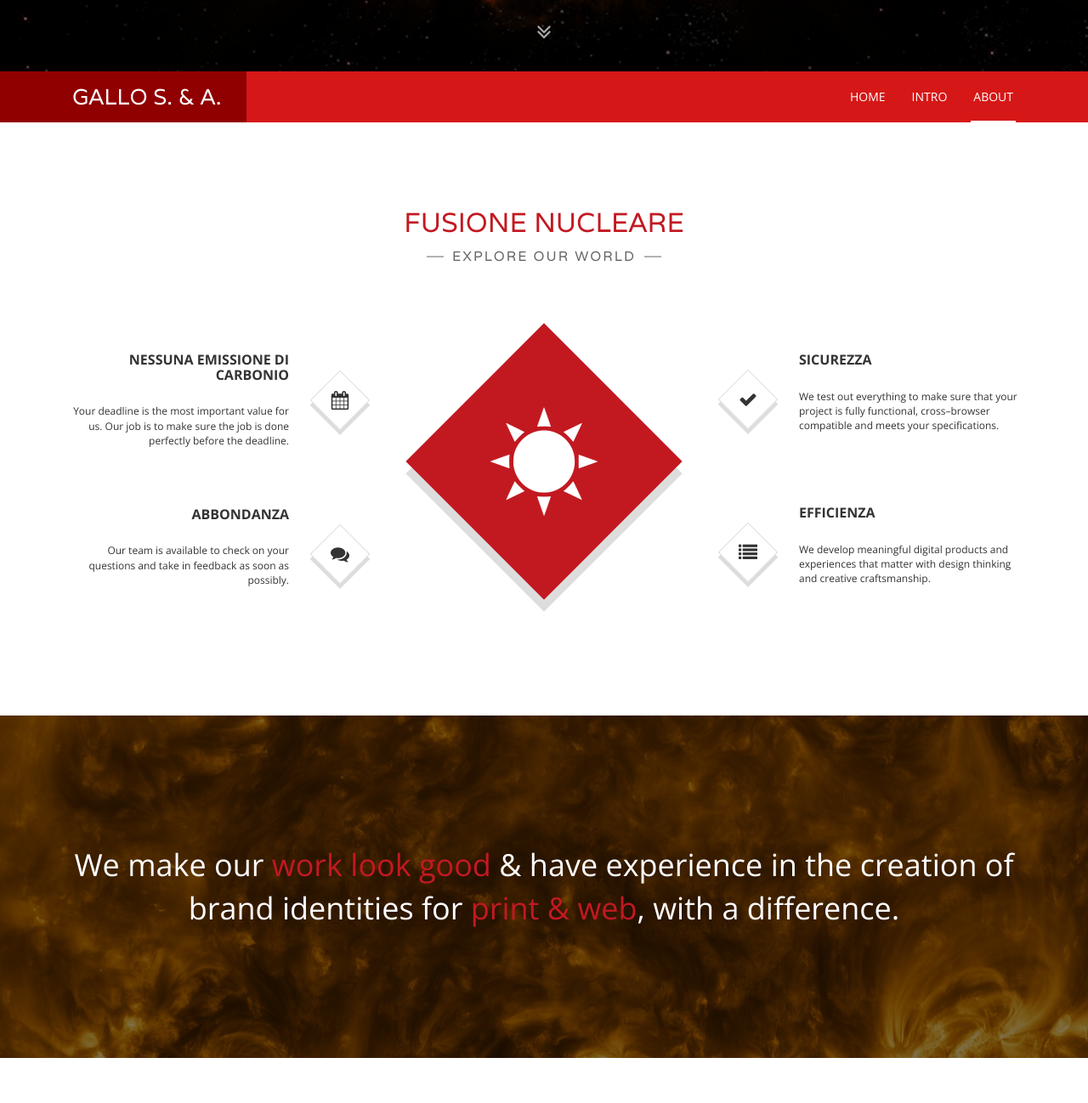
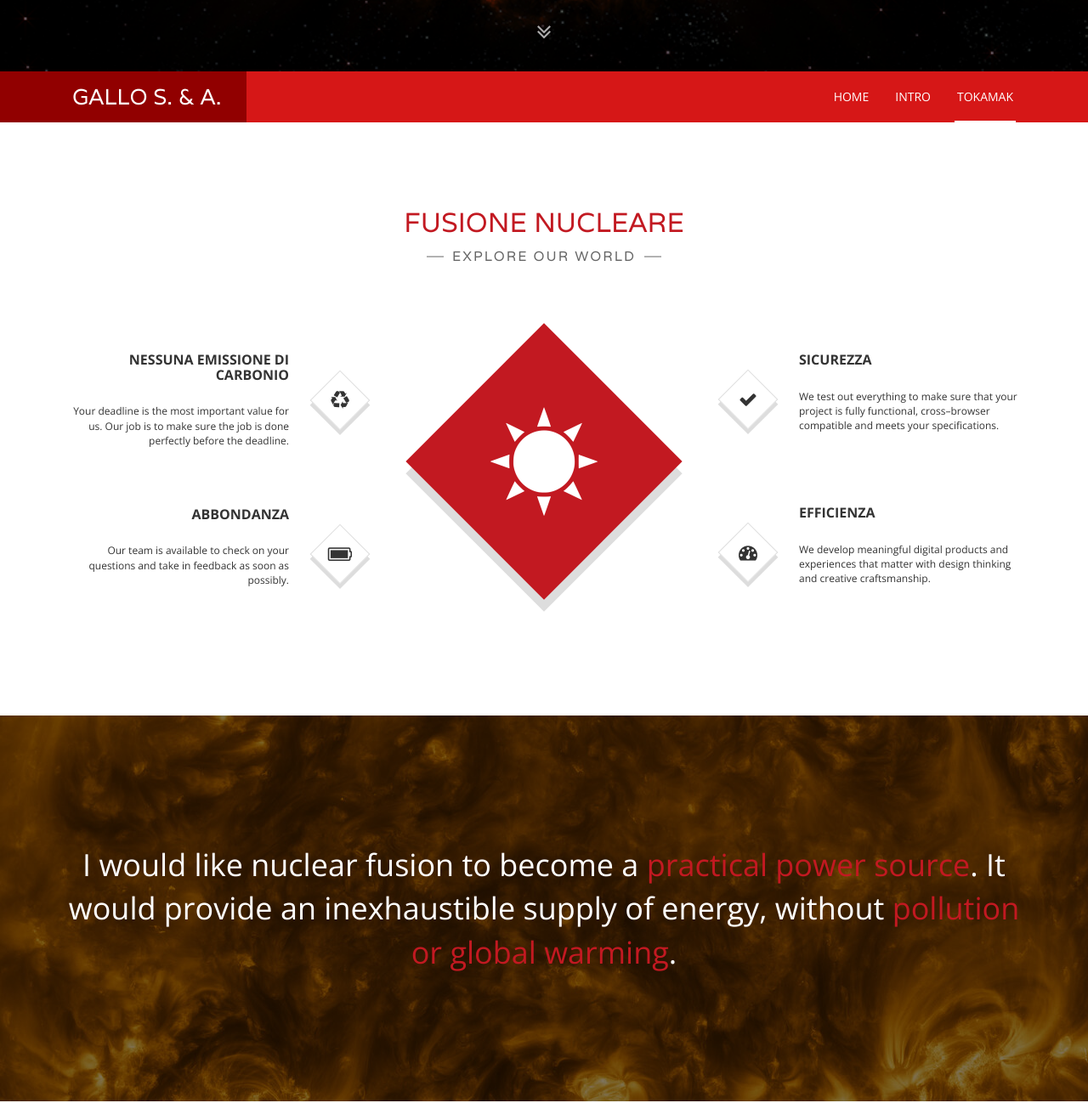
Before and after one commit to SimCodDev/Nuclear-Fusion, a plain HTML site: page index.html in a window 1280 px wide. Shown: the part 716-2014 px from the top of the page at 85% size. Drawn offline with nearby package versions, Linux system fonts and the light colour scheme.

Commit message:
Add files via upload

```diff
--- a/index.html
+++ b/index.html
@@ -56,6 +56,7 @@
     <!-- Hero Section, Background Image change in css -->
     <div id="top" class="hero background-overlay">
 
+
         <!-- Name & Description -->
         <div class="hero-content">
             <h1>Il Sole sulla Terra</h1>
@@ -97,7 +98,7 @@
 
                         <li class="page-scroll"><a href="#top">Home</a></li>
                         <li class="page-scroll"><a href="#intro">Intro</a></li>
-                        <li class="page-scroll"><a href="#about">About</a></li>
+                        <li class="page-scroll"><a href="#tokamak">Tokamak</a></li>
 
 
                     </ul><!-- /.navbar-nav -->
@@ -120,14 +121,14 @@
 					<div class="col-sm-4">
 						<div class="main-service text-right">
 							<div class="rectangle">
-								<i class="fa fa-calendar" aria-hidden="true"></i>
+								<i class="fa fa-recycle" aria-hidden="true"></i>
 							</div><!-- /.rectangle -->
 							<h3>Nessuna Emissione di Carbonio</h3>
 							<p>Your deadline is the most important value for us. Our job is to make sure the job is done perfectly before the deadline.</p>
 						</div><!-- /.main-service -->
                         <div class="main-service text-right">
                             <div class="rectangle">
-                                <i class="fa fa-comments" aria-hidden="true"></i>
+                                <i class="fa fa-battery-4" aria-hidden="true"></i>
                             </div>
                             <h3>Abbondanza</h3>
                             <p>Our team is available to check on your questions and take in feedback as soon as possibly.</p>
@@ -148,7 +149,7 @@
                         </div><!-- /.main-service -->
 						<div class="main-service text-left">
 							<div class="rectangle">
-								<i class="fa fa-list" aria-hidden="true"></i>
+								<i class="fa fa-dashboard" aria-hidden="true"></i>
 							</div><!-- /.rectangle -->
 							<h3>Efficienza</h3>
 							<p>We develop meaningful digital products and experiences that matter with design thinking and creative craftsmanship.</p>
@@ -162,13 +163,13 @@
         <!-- Quote section -->
 		<section class="section-background section-quote background-overlay text-center">
 			<div class="container">
-				<p>We make our <span>work look good</span> &amp; have experience in the creation of brand identities for <span>print &amp; web</span>, with a difference.</p>
+                <p>I would like nuclear fusion to become a <span>practical power source</span>. It would provide an inexhaustible supply of energy, without <span>pollution or global warming</span>.</p>
 			</div>
 		</section><!-- /.section-quote -->
         <!-- End Quote section -->
 
         <!-- About section -->
-        <section class="site-section section-about text-center" id="about">
+        <section class="site-section section-about text-center" id="tokamak">
             <div class="container">
                 <h2>Tokamak</h2>
                 <p class="section-subtitle"><span>Our goal is to build products and services</span></p>
@@ -226,7 +227,7 @@
             <ul class="list-unstyled list-inline">
                 <li class="page-scroll"><a href="#top">Home</a></li>
                 <li class="page-scroll"><a href="#intro">Intro</a></li>
-                <li class="page-scroll"><a href="#about">About</a></li>
+                <li class="page-scroll"><a href="#tokamak">Tokamak</a></li>
             </ul>
 
             <div class="page-scroll">
@@ -238,7 +239,7 @@
         </div>
 
         <div class="container text-center">
-            <p class="copyright">&copy; <a href="http://pixelperfect.mk/" target="_blank">PixelPerfect</a> - 2017</p>
+            <p class="copyright">&copy; Gallo Simone - Gallo Alessio</p>
         </div>
 
     </footer><!-- /#footer -->
```
